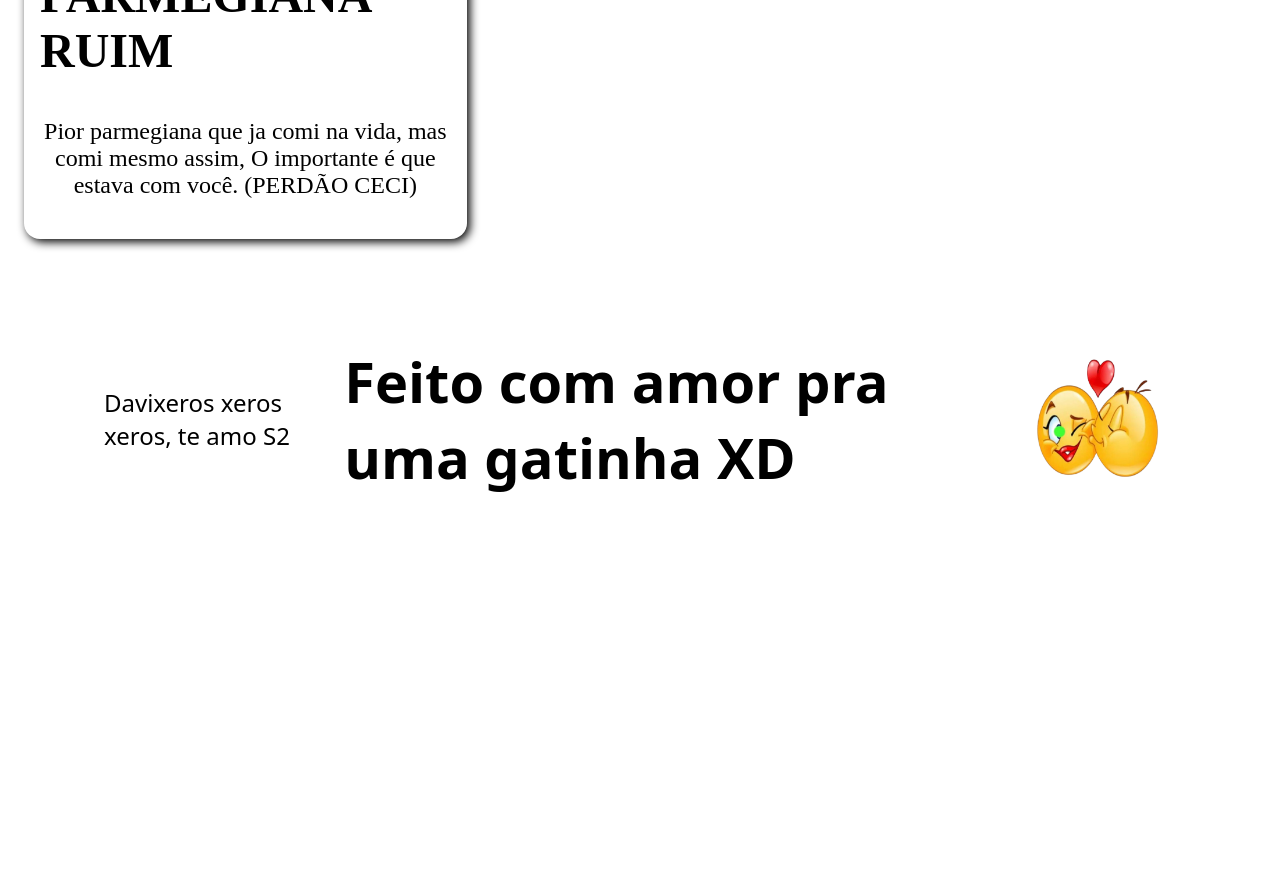
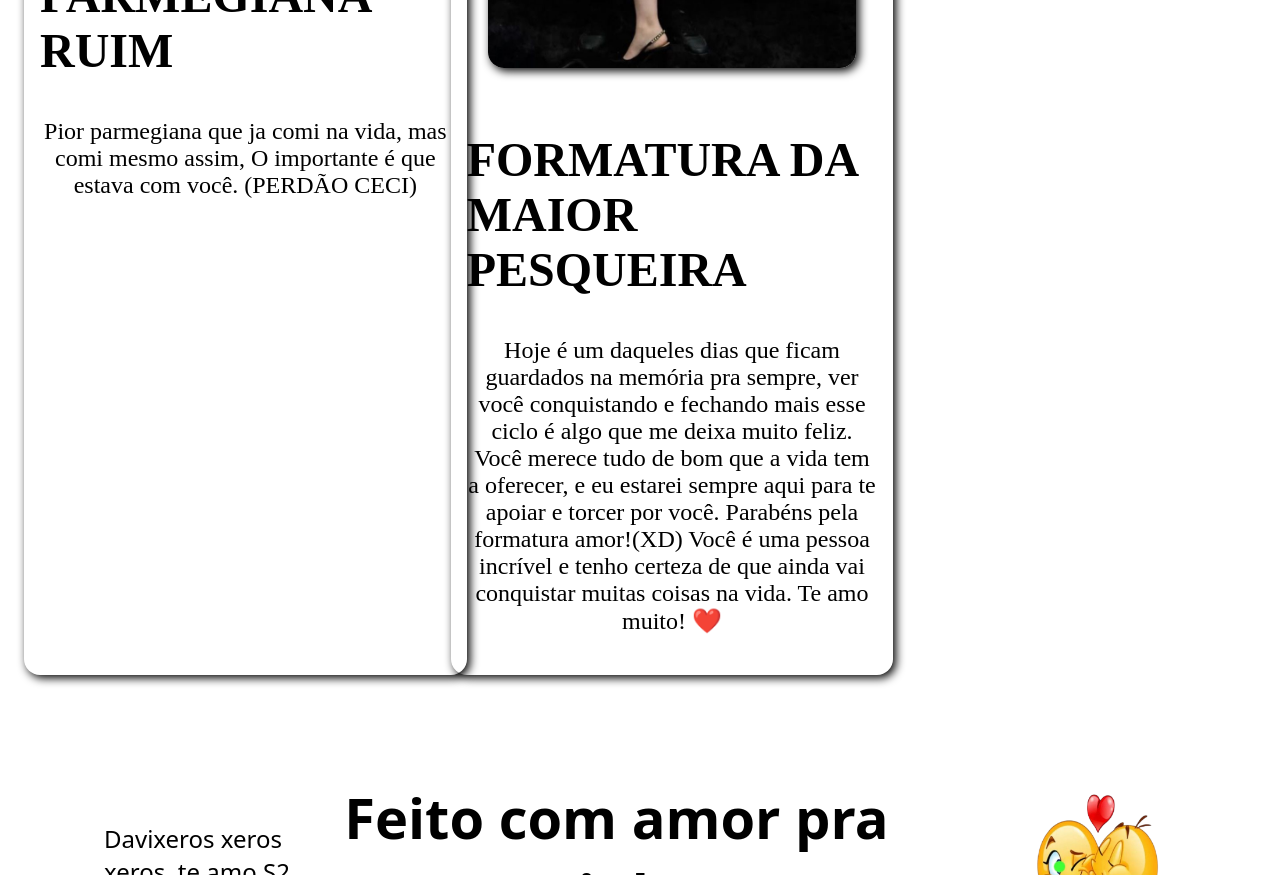
Before and after one commit to DaviFelipe3340/bngn-project, a React (Vite) app: page / in a window 1280 px wide. Shown: the part 1780-2655 px from the top of the page. Before the commit the page ends 2339 px from the top, so only its background shows below. Built offline with nearby package versions, Linux system fonts and the light colour scheme; the HTML template or start-up script is replaced by a standard one.

Commit message:
Formatura

```diff
--- a/src/components/Album.jsx
+++ b/src/components/Album.jsx
@@ -4,6 +4,7 @@ import Pes from '../assets/pes.jpeg';
 import AfilhadaVirtual from '../assets/afilhadaVirtual.jpeg';
 import Jampa from '../assets/jampa.jpeg';
 import ParmegianaRuim from '../assets/parmegianaRuim.jpeg';
+import FormaturaCeci from '../assets/formaturaCeci.jpeg';
 
 
 export default function Album() {
@@ -27,7 +28,14 @@ export default function Album() {
       img: ParmegianaRuim,
       title: 'PARMEGIANA RUIM',
       text: 'Pior parmegiana que ja comi na vida, mas comi mesmo assim, O importante é que estava com você. (PERDÃO CECI)'
+    },
+
+    {
+      img: FormaturaCeci,
+      title: 'FORMATURA DA MAIOR PESQUEIRA',
+      text: 'Hoje é um daqueles dias que ficam guardados na memória pra sempre, ver você conquistando e fechando mais esse ciclo é algo que me deixa muito feliz. Você merece tudo de bom que a vida tem a oferecer, e eu estarei sempre aqui para te apoiar e torcer por você. Parabéns pela formatura amor!(XD) Você é uma pessoa incrível e tenho certeza de que ainda vai conquistar muitas coisas na vida. Te amo muito! ❤️'
     }
+
   ];
   return (
     <div className={styles.container}>
```
Also changed, not shown: src/assets/FormaturaCeci.jpeg (added).
